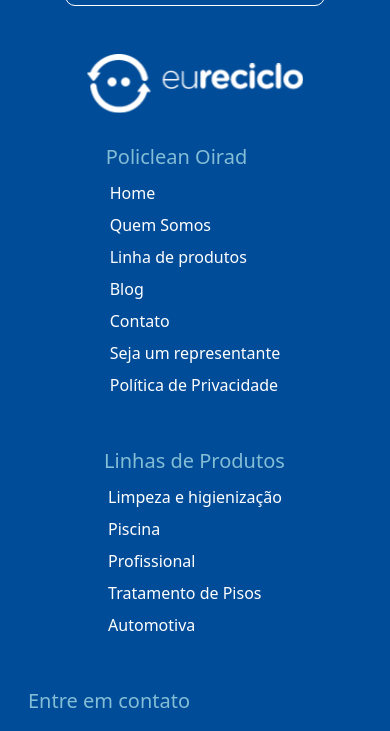
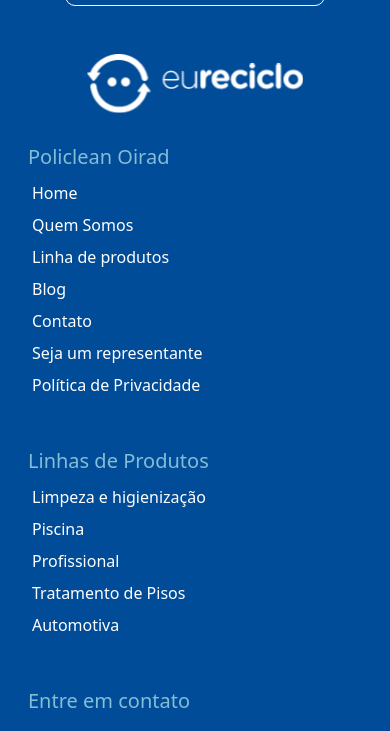
Before and after one commit to Lucasarkh/product-LP, a plain HTML site: page index.html in a window 390 px wide. Shown: the part 11269-12000 px from the top of the page. Drawn offline with nearby package versions, Linux system fonts and the light colour scheme.

Commit message:
style: spacing adjustments

```diff
--- a/index.html
+++ b/index.html
@@ -1394,7 +1394,7 @@
                   />
                 </div>
               </div>
-              <div class="py-3 mx-3 w-auto footer-info-mobile">
+              <div class="py-3 mx-3 footer-info-mobile">
                 <h2>Policlean Oirad</h2>
                 <ul class="p-0">
                   <li><a href="#">Home</a></li>
@@ -1406,7 +1406,7 @@
                   <li><a href="#">Política de Privacidade</a></li>
                 </ul>
               </div>
-              <div class="py-3 mx-3 w-auto">
+              <div class="py-3 mx-3 footer-info-mobile">
                 <h2>Linhas de Produtos</h2>
                 <ul class="p-0">
                   <li><a href="#">Limpeza e higienização</a></li>
```
